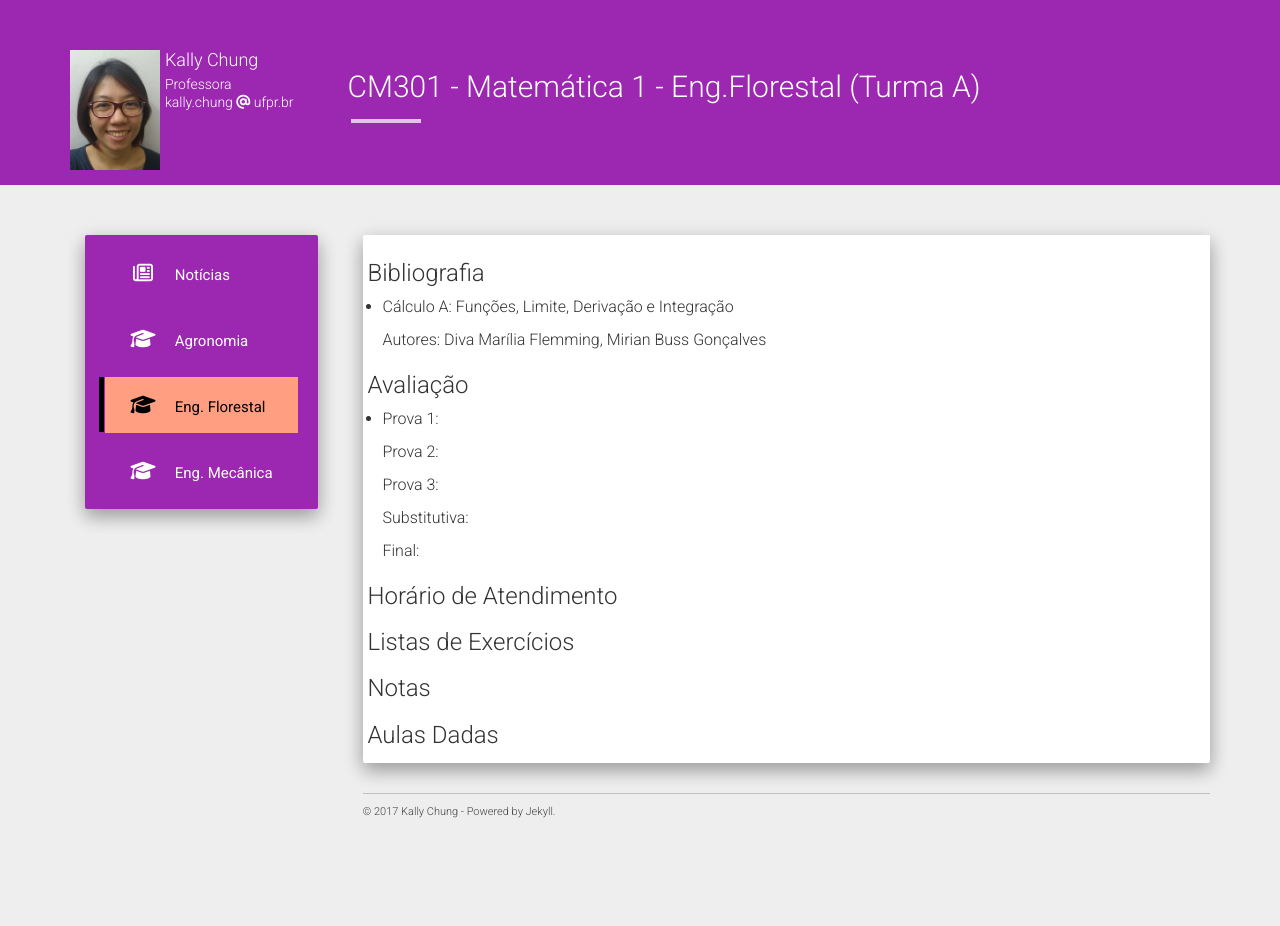
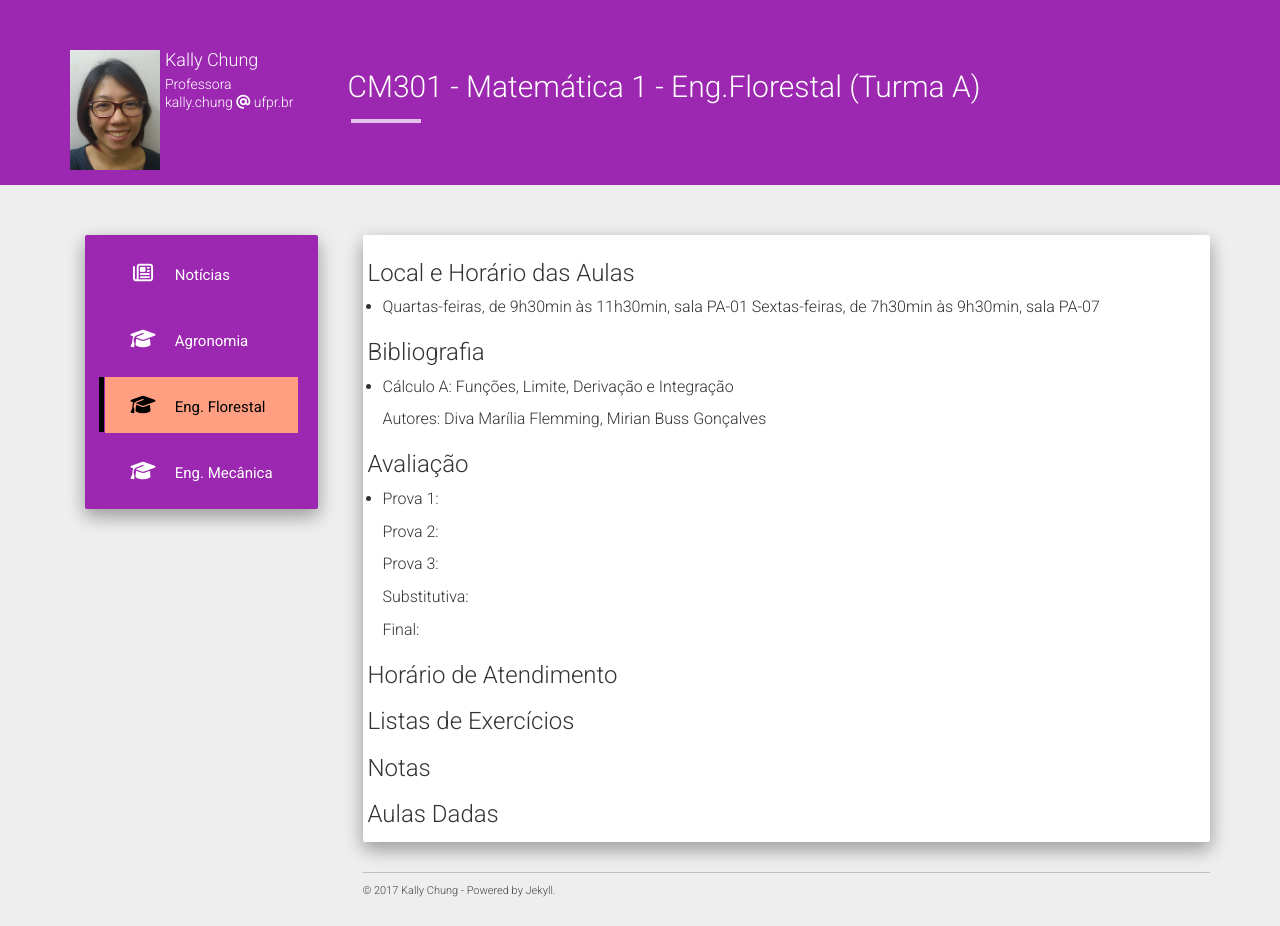
Before and after one commit to chunggnuhc/chunggnuhc.github.io, a Jekyll site: the page built from engFlor2sem2017.md, in a window 1280 px wide. Built offline with Jekyll 4.4.1, drawn with Linux system fonts in a browser that asks for light colours; nearby versions of some CDN libraries; before the commit the page ends 900 px from its top, so only the background shows below that.

Commit message:
Update engFlor2sem2017.md

```diff
--- a/engFlor2sem2017.md
+++ b/engFlor2sem2017.md
@@ -3,6 +3,10 @@ layout: page
 title: CM301 - Matemática 1 - Eng.Florestal (Turma A)
 permalink: /engFlor2sem2017-Mat2/
 ---
+
+<h3>Local e Horário das Aulas</h3>
+- Quartas-feiras, de 9h30min às 11h30min, sala PA-01
+  Sextas-feiras, de 7h30min às 9h30min, sala PA-07
 
 <h3>Bibliografia</h3>
 
```
